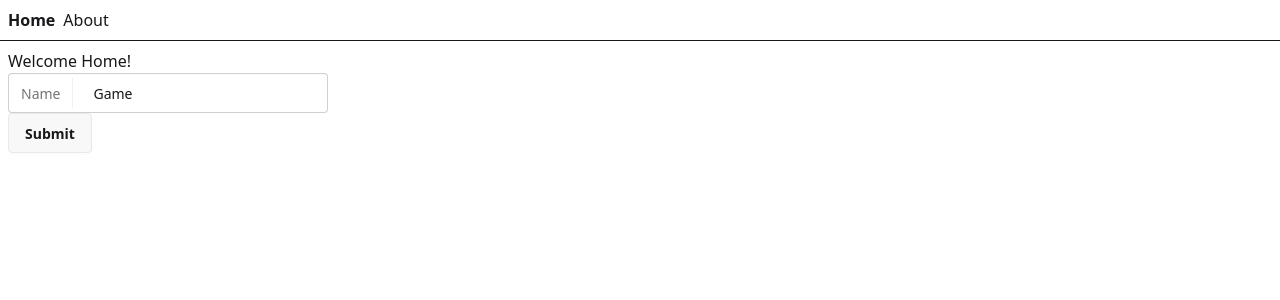
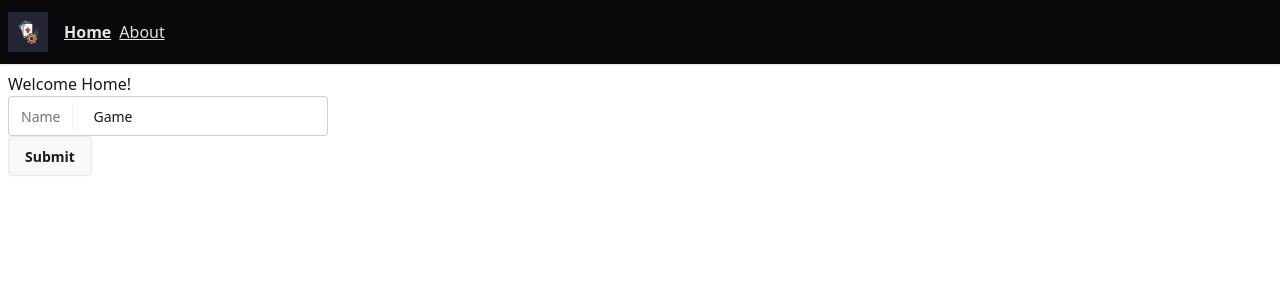
Before and after one commit to develowlper/scrum-poker, a React (Vite) app: page / in a window 1280 px wide. Shown: the top 300 px of the page. Built offline with nearby package versions, Linux system fonts and the light colour scheme.

Commit message:
feat: navbar

```diff
--- a/src/routes/__root.tsx
+++ b/src/routes/__root.tsx
@@ -4,15 +4,18 @@ import { ReactQueryDevtools } from '@tanstack/react-query-devtools';
 export const Route = createRootRoute({
   component: () => (
     <>
-      <div className="p-2 flex gap-2">
-        <Link to="/" className="[&.active]:font-bold">
-          Home
-        </Link>{' '}
-        <Link to="/about" className="[&.active]:font-bold">
-          About
-        </Link>
-      </div>
-      <hr />
+      <nav className="navbar shadow-sm bg-neutral text-neutral-content gap-4">
+        <img src="/poker.png" alt="logo" className="h-10 w-10" />
+        <div className="navbar-center flex gap-2">
+          <Link to="/" className="link [&.active]:font-bold">
+            Home
+          </Link>{' '}
+          <Link to="/about" className="link [&.active]:font-bold">
+            About
+          </Link>
+        </div>
+      </nav>
+
       <Outlet />
       <TanStackRouterDevtools />
       <ReactQueryDevtools initialIsOpen={false} />
```
